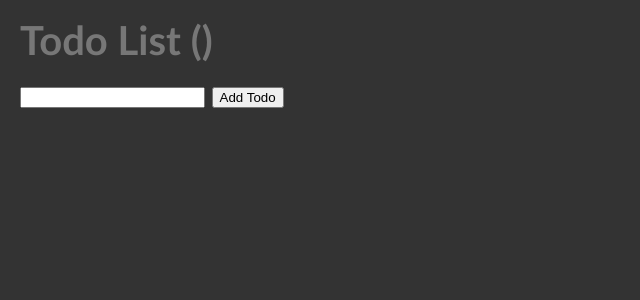
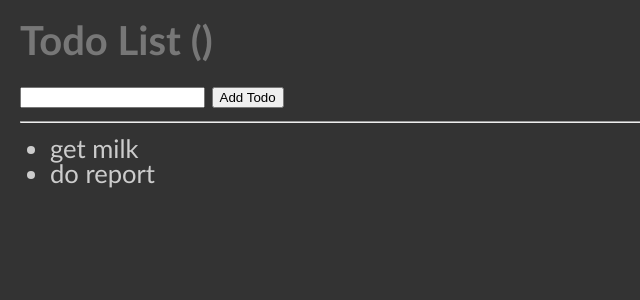
Before and after one commit to edwardtanguay/simple-todo-list, a React (Create React App) app: page / in a window 1280 px wide. Shown: the top 300 px of the page, without its empty margins (0-640 px from the left). Built offline with nearby package versions, Linux system fonts and the light colour scheme.

Commit message:
showing todos with dummy variables

```diff
--- a/src/App.js
+++ b/src/App.js
@@ -3,13 +3,21 @@ import './App.scss';
 
 function App() {
 	const [todo, setTodo] = useState('');
-	// second state variable...
+	const [todos, setTodos] = useState(['get milk', 'do report']);
 
 	return (
 		<div className="App">
 			<h1>Todo List ({todo})</h1>
 			<div className="todoListArea">
 				<input type="text" onChange={(e) => setTodo(e.target.value)} value={todo} /> <button>Add Todo</button>
+				<hr />
+				<ul>
+					{todos.map((todo, i) => {
+						return (
+							<li key={i}>{todo}</li>
+						)
+					})}
+				</ul>
 			</div>
 		</div>
 	);
```
